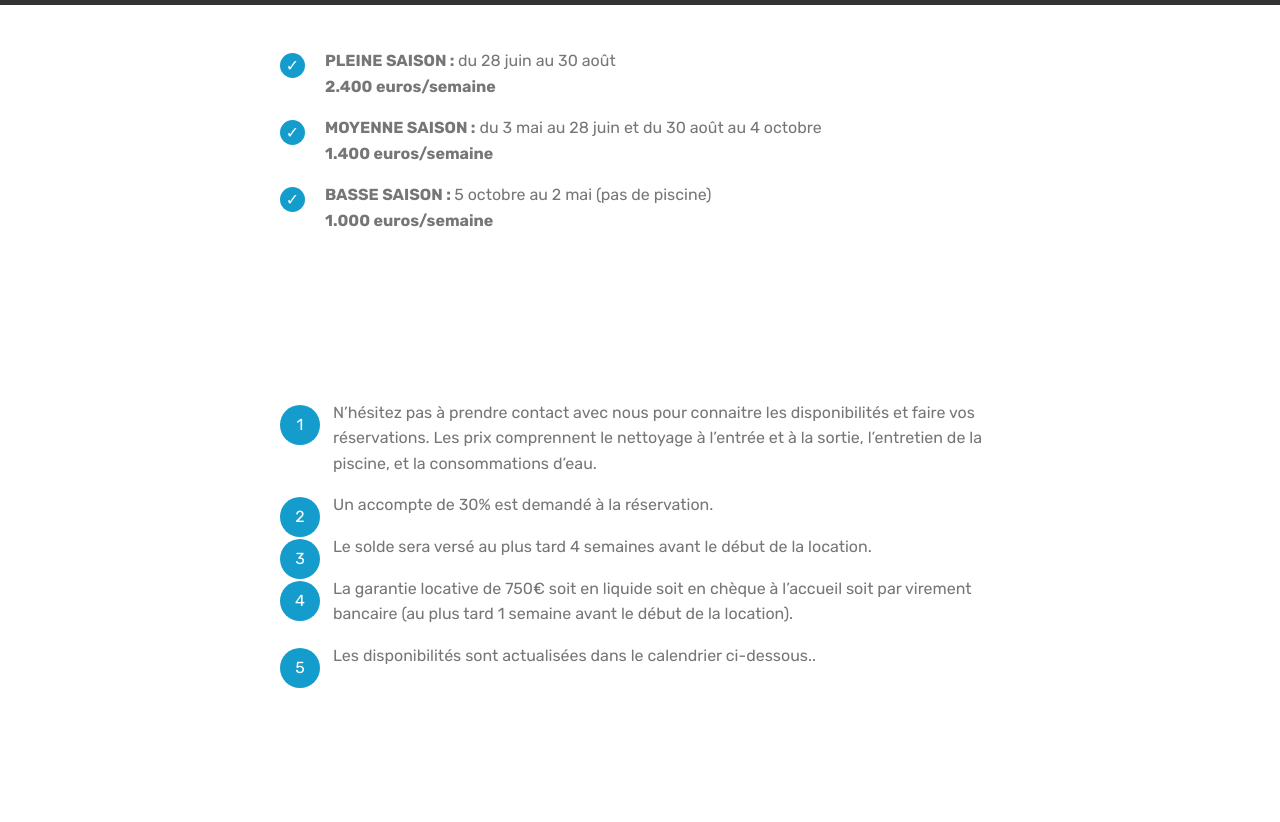
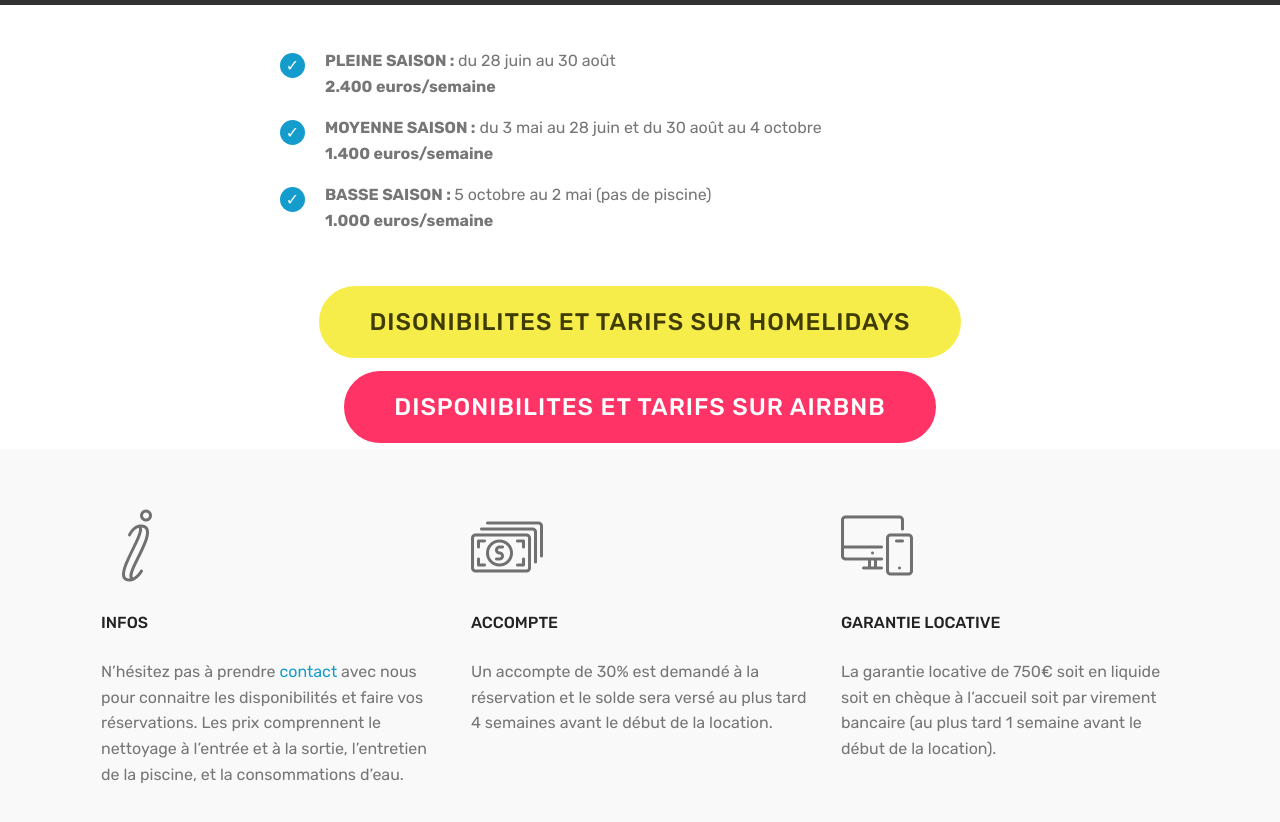
Before and after one commit to oligraphe/fayence-location, a plain HTML site: page tarifs.html in a window 1280 px wide. Shown: the part 72-894 px from the top of the page. Before the commit the page ends 816 px from the top, so only its background shows below. Drawn offline with Linux system fonts and the light colour scheme; files whose address does not match are found by name.

Commit message:
create github pages

```diff
--- a/assets/mobirise/css/mbr-additional.css
+++ b/assets/mobirise/css/mbr-additional.css
@@ -1982,7 +1982,7 @@ body {
 }
 .cid-qJmukr1Xi2 {
   padding-top: 120px;
-  padding-bottom: 60px;
+  padding-bottom: 30px;
   background-color: #ffffff;
 }
 .cid-qJmukr1Xi2 .counter-container {
@@ -2013,6 +2013,11 @@ body {
   border-radius: 50%;
   content: '✓';
 }
+.cid-qJtFdrYw0t {
+  padding-top: 0px;
+  padding-bottom: 0px;
+  background-color: #ffffff;
+}
 .cid-qJmcF7aVNH .navbar {
   padding: .5rem 0;
   background: #333333;
@@ -2402,41 +2407,25 @@ body {
 .cid-qJmcF7aVNH .dropdown-item:hover {
   color: #c1c1c1 !important;
 }
-.cid-qJmuiQoTIu {
-  padding-top: 90px;
-  padding-bottom: 60px;
-  background-color: #ffffff;
-}
-.cid-qJmuiQoTIu .counter-container {
+.cid-qJtDKjp3cv {
+  padding-top: 45px;
+  padding-bottom: 90px;
+  background-color: #f9f9f9;
+}
+.cid-qJtDKjp3cv h4 {
+  text-align: left;
+  font-weight: 500;
+}
+.cid-qJtDKjp3cv p {
   color: #767676;
-}
-.cid-qJmuiQoTIu .counter-container ol {
-  margin-bottom: 0;
-  counter-reset: myCounter;
-}
-.cid-qJmuiQoTIu .counter-container ol li {
-  margin-bottom: 1rem;
-}
-.cid-qJmuiQoTIu .counter-container ol li {
-  list-style: none;
-  padding-left: .5rem;
-}
-.cid-qJmuiQoTIu .counter-container ol li:before {
-  position: absolute;
-  left: 0px;
-  margin-top: -10px;
-  counter-increment: myCounter;
-  content: counter(myCounter);
-  display: inline-block;
-  text-align: center;
-  margin: 5px 10px;
-  line-height: 40px;
-  transition: all .2s;
-  color: #ffffff;
-  background: #149dcc;
-  width: 40px;
-  height: 40px;
-  border-radius: 50%;
+  text-align: left;
+}
+.cid-qJtDKjp3cv .card-img {
+  text-align: left;
+}
+.cid-qJtDKjp3cv .card-img span {
+  font-size: 72px;
+  color: #707070;
 }
 .cid-qJnwnnxONY {
   padding-top: 90px;
--- a/tarifs.html
+++ b/tarifs.html
@@ -66,7 +66,7 @@
     </nav>
 </section>
 
-<section class="engine"><a href="https://mobirise.ws/e">best web building software</a></section><section class="mbr-section article content12 cid-qJmukr1Xi2" id="content12-q">
+<section class="engine"><a href="https://mobirise.ws/g">create own website</a></section><section class="mbr-section article content12 cid-qJmukr1Xi2" id="content12-q">
 
 
     <div class="container">
@@ -82,16 +82,60 @@
     </div>
 </section>
 
-<section class="mbr-section article content11 cid-qJmuiQoTIu" id="content11-p">
+<section class="mbr-section content8 cid-qJtFdrYw0t" id="content8-1i">
+
+
+
+    <div class="container">
+        <div class="media-container-row title">
+            <div class="col-12 col-md-8">
+                <div class="mbr-section-btn align-center"><a class="btn btn-success display-5" href="https://www.homelidays.com/hebergement/p6071163?uni_id=1830457" target="_blank">DISONIBILITES ET TARIFS SUR HOMELIDAYS</a>
+                    <a class="btn btn-secondary display-5" href="https://fr.airbnb.be/rooms/4954449" target="_blank">DISPONIBILITES ET TARIFS SUR AIRBNB</a></div>
+            </div>
+        </div>
+    </div>
+</section>
+
+<section class="features5 cid-qJtDKjp3cv" id="features5-1g">
+
+
 
 
     <div class="container">
         <div class="media-container-row">
-            <div class="mbr-text counter-container col-12 col-md-8 mbr-fonts-style display-7">
-                <ol>
-                    <li><span style="font-size: 1rem;">N’hésitez pas à prendre contact avec nous pour connaitre les disponibilités et faire vos réservations.&nbsp;</span><span style="font-size: 1rem;">Les prix comprennent le nettoyage à l’entrée et à la sortie, l’entretien de la piscine, et la consommations d’eau.</span></li><li><span style="font-size: 1rem;">Un accompte de 30% est demandé à la réservation.</span></li><li><span style="font-size: 1rem;">Le solde sera versé au plus tard 4 semaines avant le début de la location.</span></li><li><span style="font-size: 1rem;">La garantie locative de 750€&nbsp;</span><span style="font-size: 1rem;">soit en liquide&nbsp;</span><span style="font-size: 1rem;">soit en chèque à l’accueil&nbsp;</span><span style="font-size: 1rem;">soit par virement bancaire (au plus tard 1 semaine avant le début de la location).</span></li><li><span style="font-size: 1rem;">Les disponibilités sont actualisées dans le calendrier ci-dessous..</span></li>
-                </ol>
+
+            <div class="card p-3 col-12 col-md-6 col-lg-4">
+                <div class="card-img pb-3">
+                    <span class="mbr-iconfont mbri-italic"></span>
+                </div>
+                <div class="card-box">
+                    <h4 class="card-title py-3 mbr-fonts-style display-7">INFOS</h4>
+                    <p class="mbr-text mbr-fonts-style display-7">N’hésitez pas à prendre <a href="mailto:fayencelocation@gmail.com">contact </a>avec nous pour connaitre les disponibilités et faire vos réservations. Les prix comprennent le nettoyage à l’entrée et à la sortie, l’entretien de la piscine, et la consommations d’eau.</p>
+                </div>
             </div>
+
+            <div class="card p-3 col-12 col-md-6 col-lg-4">
+                <div class="card-img pb-3">
+                    <span class="mbr-iconfont mbri-cash"></span>
+                </div>
+                <div class="card-box">
+                    <h4 class="card-title py-3 mbr-fonts-style display-7">
+                        ACCOMPTE</h4>
+                    <p class="mbr-text mbr-fonts-style display-7">Un accompte de 30% est demandé à la réservation et le solde sera versé au plus tard 4 semaines avant le début de la location.<br></p>
+                </div>
+            </div>
+
+            <div class="card p-3 col-12 col-md-6 col-lg-4">
+                <div class="card-img pb-3">
+                    <span class="mbri-responsive mbr-iconfont"></span>
+                </div>
+                <div class="card-box">
+                    <h4 class="card-title py-3 mbr-fonts-style display-7">GARANTIE LOCATIVE</h4>
+                    <p class="mbr-text mbr-fonts-style display-7">La garantie locative de 750€ soit en liquide soit en chèque à l’accueil soit par virement bancaire (au plus tard 1 semaine avant le début de la location).<br></p>
+                </div>
+            </div>
+
+
         </div>
     </div>
 </section>
```
Also changed, not shown: Description.html (+1 -1 lines), galerie photo.html (+1 -1 lines), index.html (+1 -1 lines), tourisme.html (+1 -1 lines), assets/images/mbr-favicon.png (added), 1 other file.
